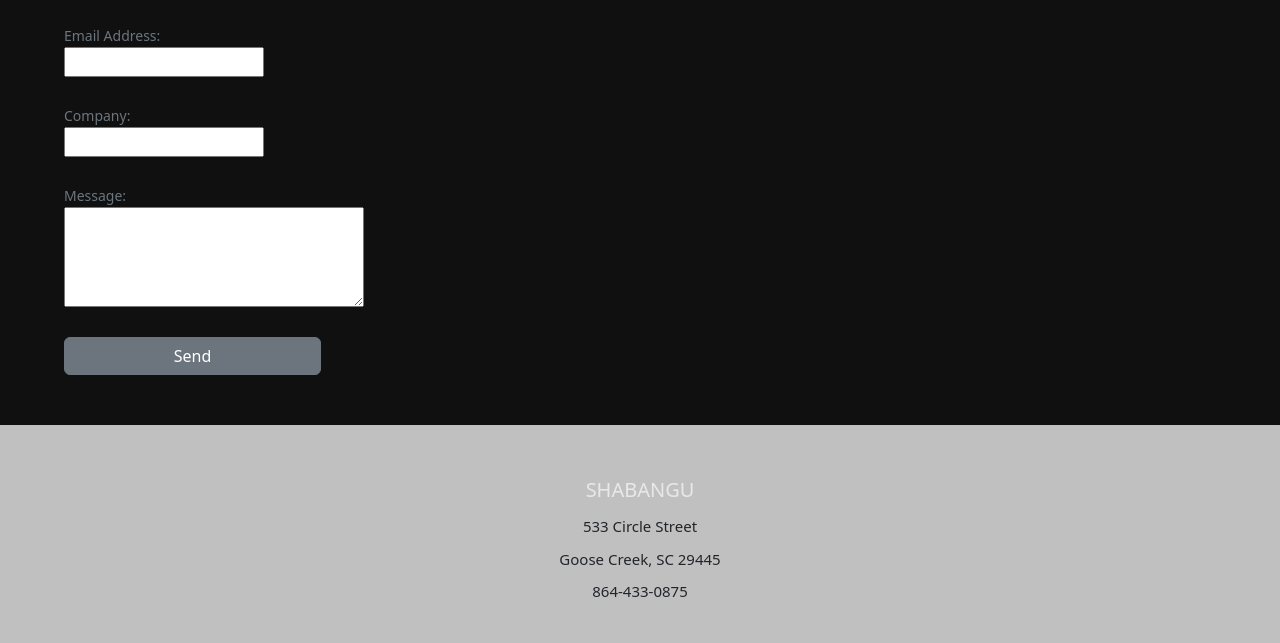
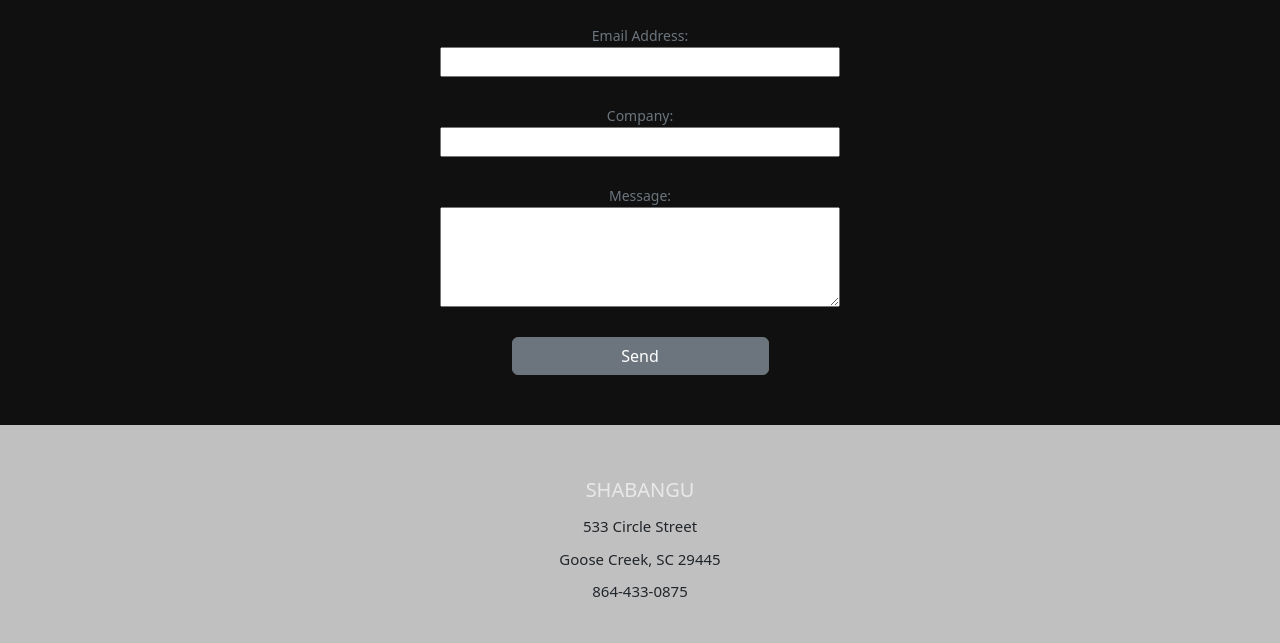
Before and after one commit to NjabuloShabangu/ShabanguCo, a plain HTML site: page contact-us.html in a window 1280 px wide. Shown: the part 232-875 px from the top of the page. Drawn offline with nearby package versions, Linux system fonts and the light colour scheme.

Commit message:
update to site

```diff
--- a/style.css
+++ b/style.css
@@ -170,6 +170,7 @@ tr {
 
 .contact-body {
   margin-top: 65px;
+  text-align: center;
   background-color: #101010;
   padding: 50px 5%;
 }
@@ -185,12 +186,12 @@ tr {
 }
 
 .long-input {
-  width: 300px;
+  width: 400px;
   height: 100px;
 }
 
 .short-input {
-  width: 200px;
+  width: 400px;
 }
 
 input[type=submit]:hover {
```
Also changed, not shown: about.html (+1 -1 lines), images/info.png (added), 1 other file.
